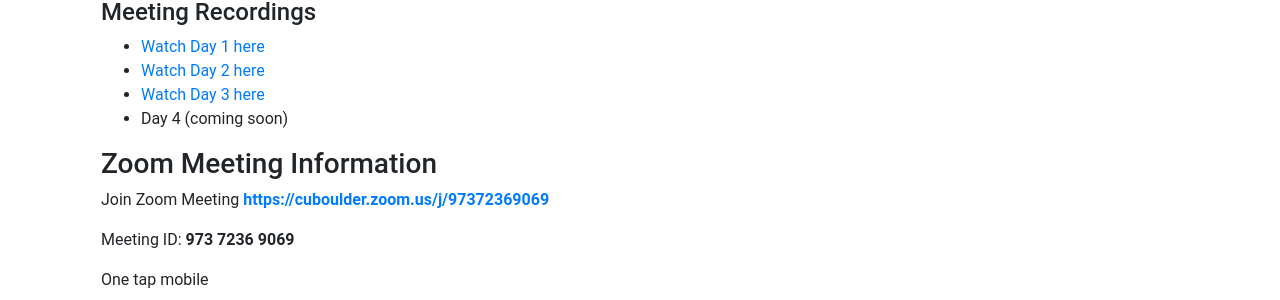
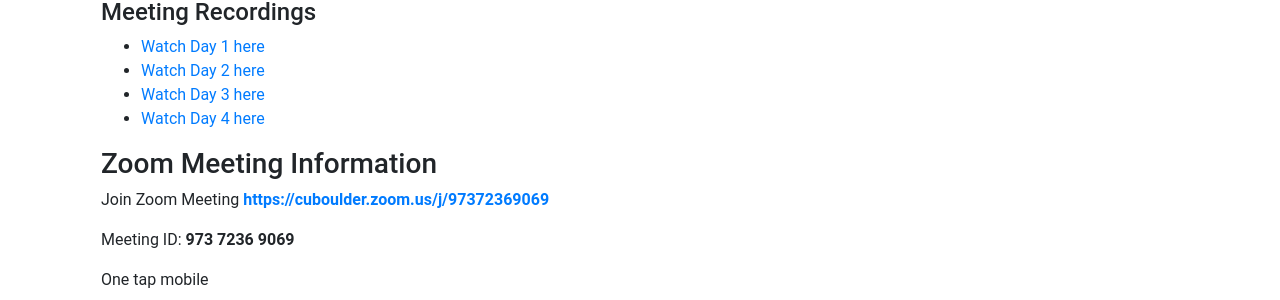
Before and after one commit to heliophysicsPy/heliophysicsPy.github.io, a Jekyll site: the page built from _pages/meetings/fall2022.md, in a window 1280 px wide. Shown: the part 587-887 px from the top of the page. Built offline with Jekyll 4.4.1, drawn with Linux system fonts in a browser that asks for light colours; nearby versions of some CDN libraries.

Commit message:
adding day 4 recording to fall 2022 page

```diff
--- a/_pages/meetings/fall2022.md
+++ b/_pages/meetings/fall2022.md
@@ -27,7 +27,7 @@ Materials associated with the meeting sessions will be kept in the [**meeting fo
  - [Watch Day 1 here](https://o365coloradoedu-my.sharepoint.com/:v:/g/personal/juba8233_colorado_edu/EeSZu6_9detPju_wXXQ1joIBf6kVeCge2INtys3ACzGYNw?e=VGp2Rm)
  - [Watch Day 2 here](https://o365coloradoedu-my.sharepoint.com/:v:/g/personal/juba8233_colorado_edu/EaHvg0_Zv6BDnWfyvnbAfBkBtCjQkv8-q-JtbjYIQ07fOg?e=iuWo1B)
  - [Watch Day 3 here](https://o365coloradoedu-my.sharepoint.com/:v:/g/personal/juba8233_colorado_edu/Ef-hhz0_GohJg5V4x4HRCAYBo3aAu4DWB8SXcnpx0WeaCA?e=dIMeqU)
- - Day 4 (coming soon)
+ - [Watch Day 4 here](https://o365coloradoedu-my.sharepoint.com/:v:/g/personal/juba8233_colorado_edu/EbgwdUkYqjJMnU3HOpDwEp0B_HoWZjZS9v_hpf3JMtMGvw?e=fzLWKo)
 
 ### Zoom Meeting Information
 
```
